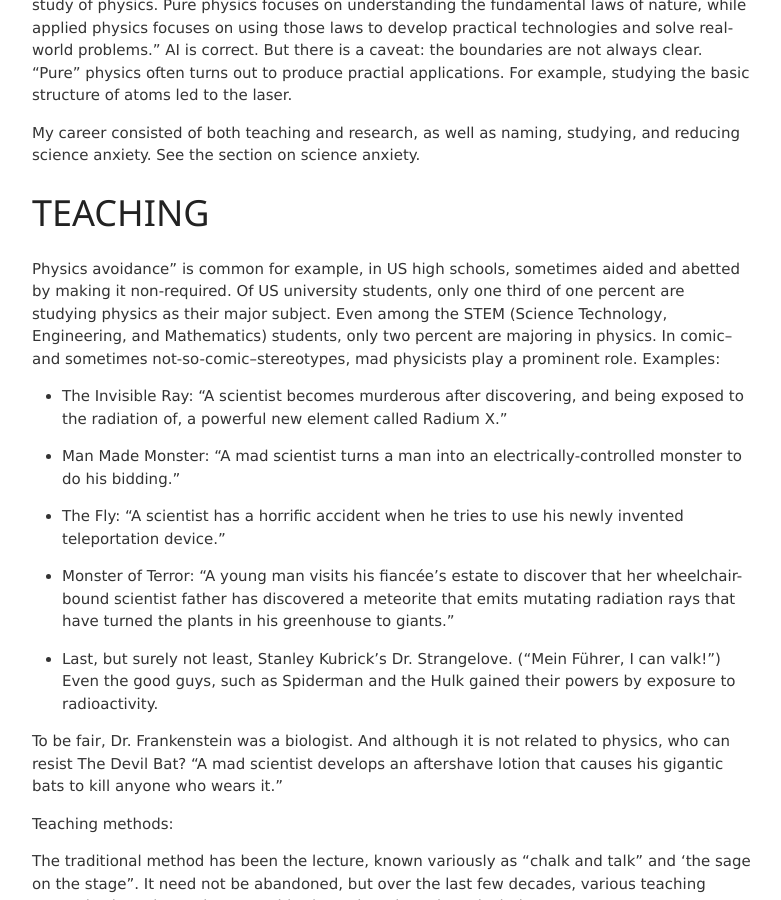
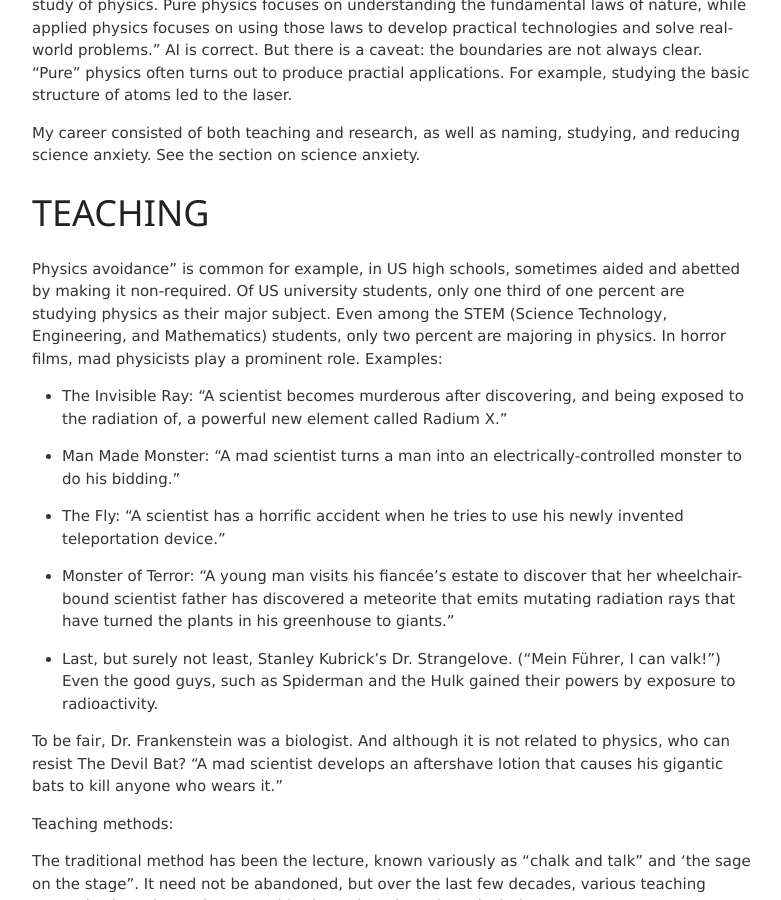
Before and after one commit to jvmallow/jvmallow.github.io, a Jekyll site: the page built from _posts/2025-05-14-Physics.md, in a window 1280 px wide and 900 px high, scrolled down 755 px. Shown: the whole window, without its empty margins (248-1029 px from the left). Built offline with Jekyll 4.4.1, drawn with Linux system fonts in a browser that asks for light colours; a script that is not in the unit is left out.

Commit message:
Update 2025-05-14-Physics.md

```diff
--- a/_posts/2025-05-14-Physics.md
+++ b/_posts/2025-05-14-Physics.md
@@ -27,7 +27,7 @@ My career consisted of both teaching and research, as well as naming, studying,
 
 # TEACHING
 
-Physics avoidance” is common for example, in US high schools, sometimes aided and abetted by making it non-required. Of US university students, only one third of one percent are studying physics as their major subject. Even among the STEM (Science Technology, Engineering, and Mathematics) students, only two percent are majoring in physics. In comic--and sometimes not-so-comic--stereotypes, mad physicists play a prominent role. Examples:
+Physics avoidance” is common for example, in US high schools, sometimes aided and abetted by making it non-required. Of US university students, only one third of one percent are studying physics as their major subject. Even among the STEM (Science Technology, Engineering, and Mathematics) students, only two percent are majoring in physics. In horror films,  mad physicists play a prominent role. Examples:
 
   - The Invisible Ray: “A scientist becomes murderous after discovering, and being exposed to the radiation of, a powerful new element called Radium X.”
 
```
